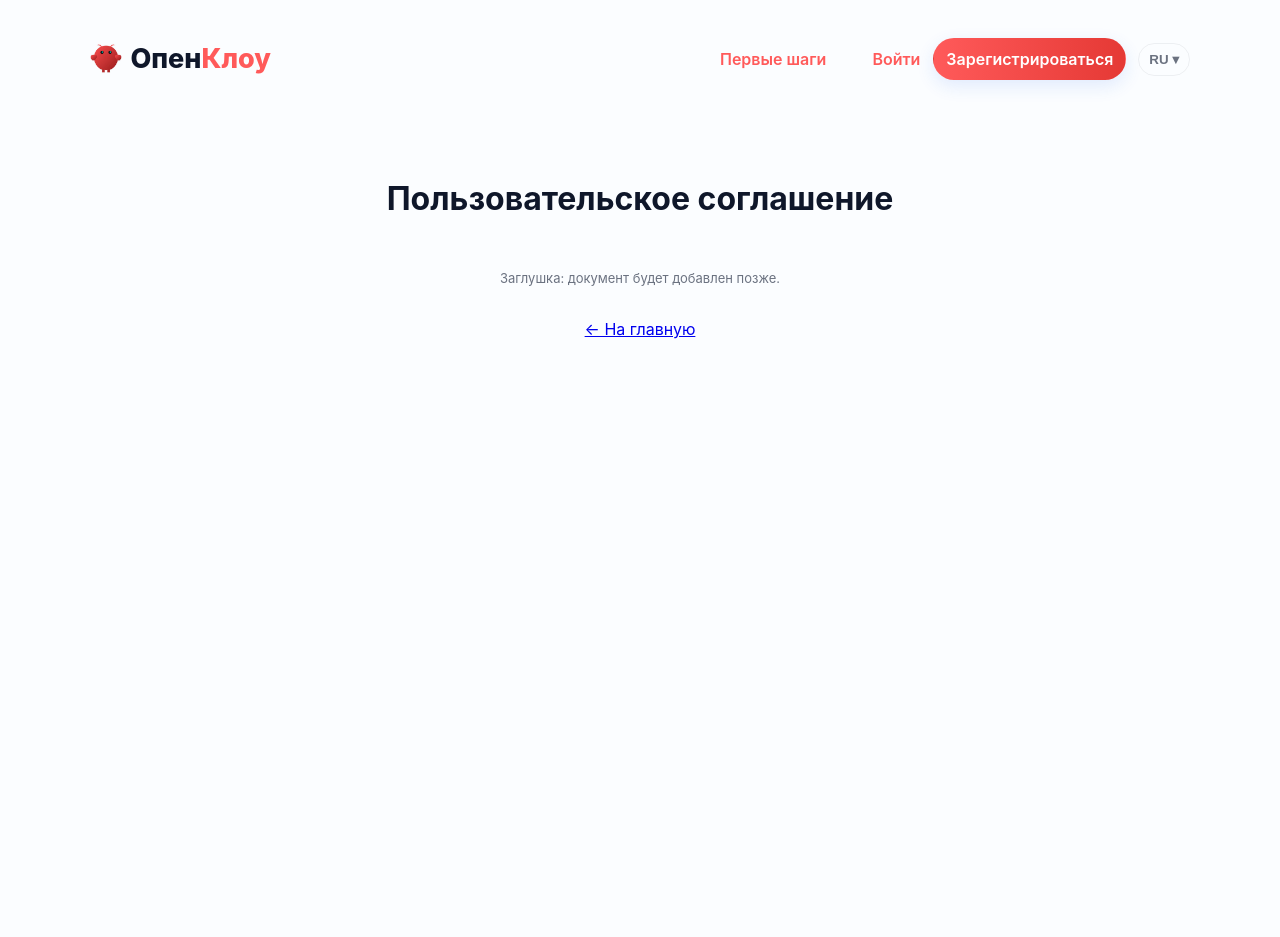
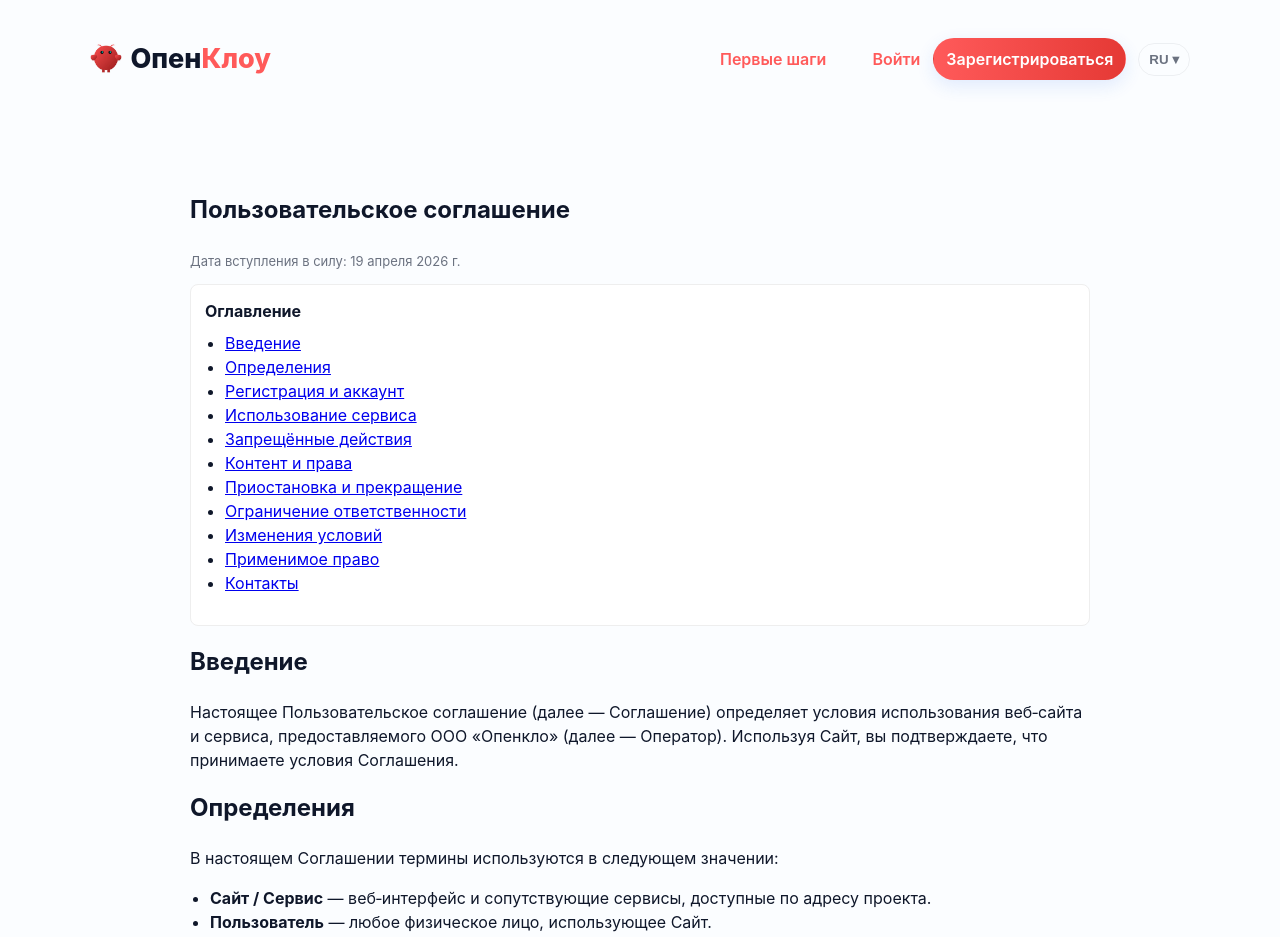
Before and after one commit to novaaurelis/nova-ai-agents-site-backup, a Next.js app: page /ru/terms in a window 1280 px wide. Shown: the top 937 px of the page. Before the commit the page ends 894 px from the top, so only its background shows below. Built offline with nearby package versions, Linux system fonts and the light colour scheme.

Commit message:
feat: add user agreement (RU)

```diff
--- a/pages/ru/terms.js
+++ b/pages/ru/terms.js
@@ -6,9 +6,110 @@ export default function RuTerms(){
     <div>
       <Header/>
       <main className="container">
-        <h1>Пользовательское соглашение</h1>
-        <p className="muted">Заглушка: документ будет добавлен позже.</p>
-        <p><Link href="/ru">← На главную</Link></p>
+        <article className="policy">
+          <header className="policy-header">
+            <h1>Пользовательское соглашение</h1>
+            <p className="muted"><time dateTime="2026-04-19">Дата вступления в силу: 19 апреля 2026 г.</time></p>
+          </header>
+
+          <nav className="toc" aria-label="Оглавление">
+            <strong>Оглавление</strong>
+            <ul>
+              <li><a href="#intro">Введение</a></li>
+              <li><a href="#definitions">Определения</a></li>
+              <li><a href="#account">Регистрация и аккаунт</a></li>
+              <li><a href="#use">Использование сервиса</a></li>
+              <li><a href="#prohibited">Запрещённые действия</a></li>
+              <li><a href="#content">Контент и права</a></li>
+              <li><a href="#termination">Приостановка и прекращение</a></li>
+              <li><a href="#liability">Ограничение ответственности</a></li>
+              <li><a href="#changes">Изменения условий</a></li>
+              <li><a href="#law">Применимое право</a></li>
+              <li><a href="#contacts">Контакты</a></li>
+            </ul>
+          </nav>
+
+          <section id="intro">
+            <h2>Введение</h2>
+            <p>Настоящее Пользовательское соглашение (далее — Соглашение) определяет условия использования веб‑сайта и сервиса, предоставляемого ООО «Опенкло» (далее — Оператор). Используя Сайт, вы подтверждаете, что принимаете условия Соглашения.</p>
+          </section>
+
+          <section id="definitions">
+            <h2>Определения</h2>
+            <p>В настоящем Соглашении термины используются в следующем значении:</p>
+            <ul>
+              <li><strong>Сайт / Сервис</strong> — веб‑интерфейс и сопутствующие сервисы, доступные по адресу проекта.</li>
+              <li><strong>Пользователь</strong> — любое физическое лицо, использующее Сайт.</li>
+              <li><strong>Контент</strong> — тексты, изображения, файлы и иная информация, размещаемая на Сайте или отправляемая Пользователем через Сайт.</li>
+            </ul>
+          </section>
+
+          <section id="account">
+            <h2>Регистрация и аккаунт</h2>
+            <p>Для доступа к некоторым функциям Сервиса может потребоваться регистрация. При регистрации вы обязуетесь указывать корректные данные и сохранять конфиденциальность учётных данных.</p>
+            <p>Вы отвечаете за все действия, выполненные под вашим аккаунтом. В случае подозрения об утечке пароля вы обязаны немедленно изменить пароль и уведомить службу поддержки.</p>
+          </section>
+
+          <section id="use">
+            <h2>Использование сервиса</h2>
+            <p>Сервис предоставляется для личного и/или коммерческого использования в соответствии с описанием функционала. Пользователь обязуется использовать Сервис в рамках применимого законодательства и настоящего Соглашения.</p>
+          </section>
+
+          <section id="prohibited">
+            <h2>Запрещённые действия</h2>
+            <p>Запрещается использовать Сайт для:</p>
+            <ul>
+              <li>нарушения прав других лиц;</li>
+              <li>распространения вредоносного ПО, спама или фишинга;</li>
+              <li>публикации незаконного, клеветнического, оскорбительного или иного незаконного контента;</li>
+              <li>попыток несанкционированного доступа к инфраструктуре Сайта.</li>
+            </ul>
+          </section>
+
+          <section id="content">
+            <h2>Контент и права</h2>
+            <p>Все материалы, размещённые на Сайте, являются собственностью Оператора или используются на законных основаниях. Пользователь сохраняет права на собственный загружаемый контент, при этом предоставляет Оператору неисключительную, бесплатную лицензию на использование, воспроизведение и отображение такого контента в рамках работы Сервиса.</p>
+          </section>
+
+          <section id="termination">
+            <h2>Приостановка и прекращение</h2>
+            <p>Оператор вправе приостанавливать или прекращать доступ к Сайту в случае нарушения Соглашения, по техническим причинам или в иных случаях по усмотрению Оператора с предварительным уведомлением, если это возможно.</p>
+          </section>
+
+          <section id="liability">
+            <h2>Ограничение ответственности</h2>
+            <p>Сервис предоставляется «как есть». Оператор не гарантирует бесперебойную работу, полную точность контента или безопасность от всех видов угроз. В максимально допустимой законом мере Оператор не несёт ответственности за косвенный ущерб, упущенную выгоду или иные убытки, возникшие в связи с использованием Сервиса.</p>
+          </section>
+
+          <section id="changes">
+            <h2>Изменения условий</h2>
+            <p>Оператор оставляет за собой право вносить изменения в настоящее Соглашение. Актуальная версия публикуется на Сайте. Продолжение использования Сайта после публикации изменений считается принятием новой редакции Соглашения.</p>
+          </section>
+
+          <section id="law">
+            <h2>Применимое право</h2>
+            <p>Настоящее Соглашение регулируется законодательством Российской Федерации. Все споры решаются в порядке, предусмотренном законодательством.</p>
+          </section>
+
+          <aside id="contacts" className="contacts">
+            <h3>Контакты</h3>
+            <p>По вопросам, связанным с Соглашением, обращайтесь: <a href="mailto:opn-claw@yandex.ru">opn-claw@yandex.ru</a></p>
+          </aside>
+
+          <p style={{marginTop:20}}><Link href="/ru">← На главную</Link></p>
+        </article>
+
+        <style jsx>{`
+          .policy { max-width: 900px; margin: 18px auto; padding: 0 18px; }
+          .policy-header { margin-bottom: 12px; }
+          .toc { background: #fff; border:1px solid #eee; padding: 14px; margin: 8px 0 18px; border-radius: 8px; }
+          .toc ul { padding-left:18px }
+          .policy h2 { margin-top: 18px; }
+          .policy ul { margin: 8px 0 16px; padding-left: 20px; }
+          .contacts { background:#fbfbfb; border:1px solid #eee; padding:12px; margin:18px 0; border-radius:6px }
+          @media (max-width: 640px) { .policy { padding: 0 12px } }
+        `}</style>
+
       </main>
     </div>
   )
```
